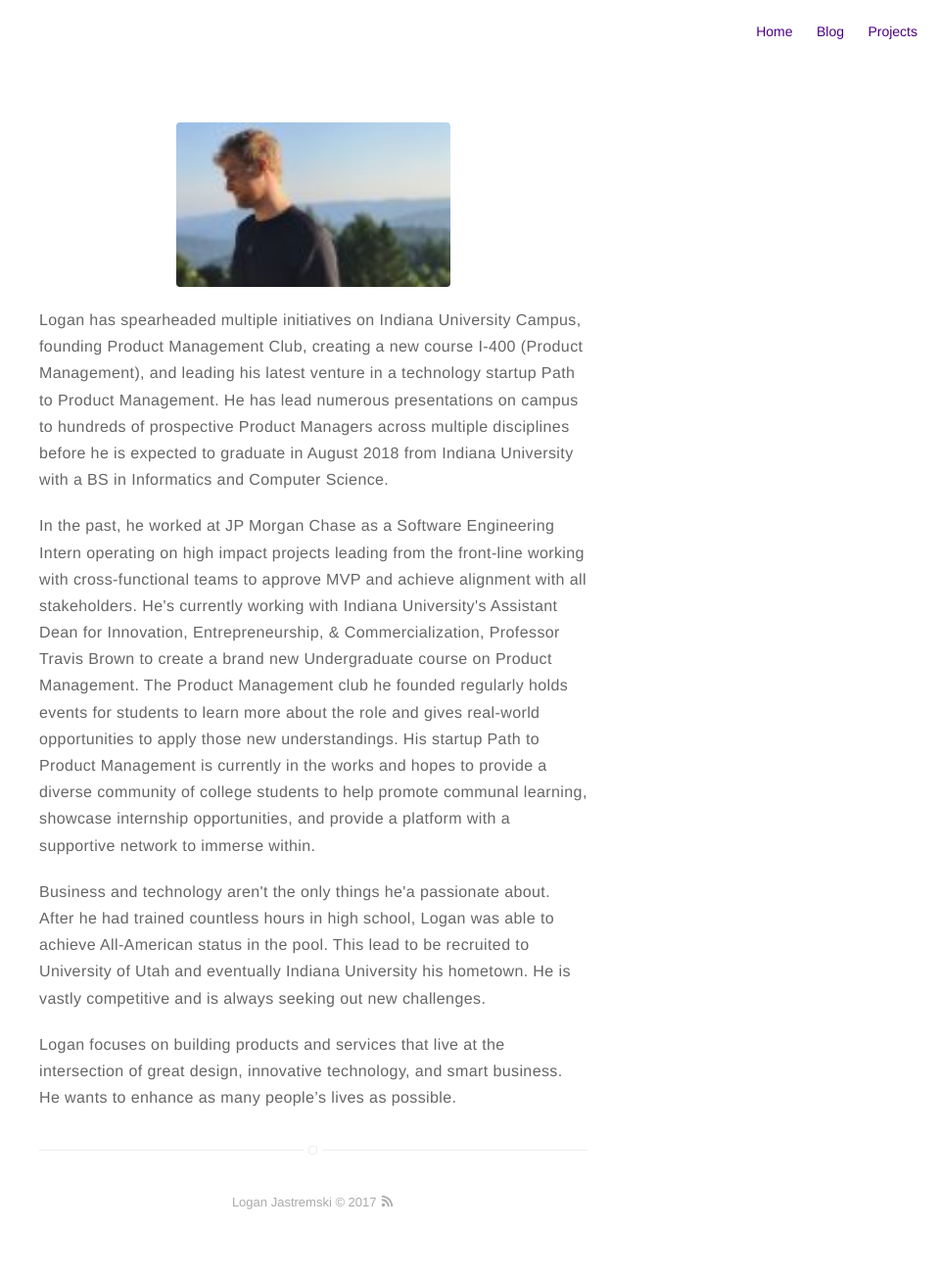
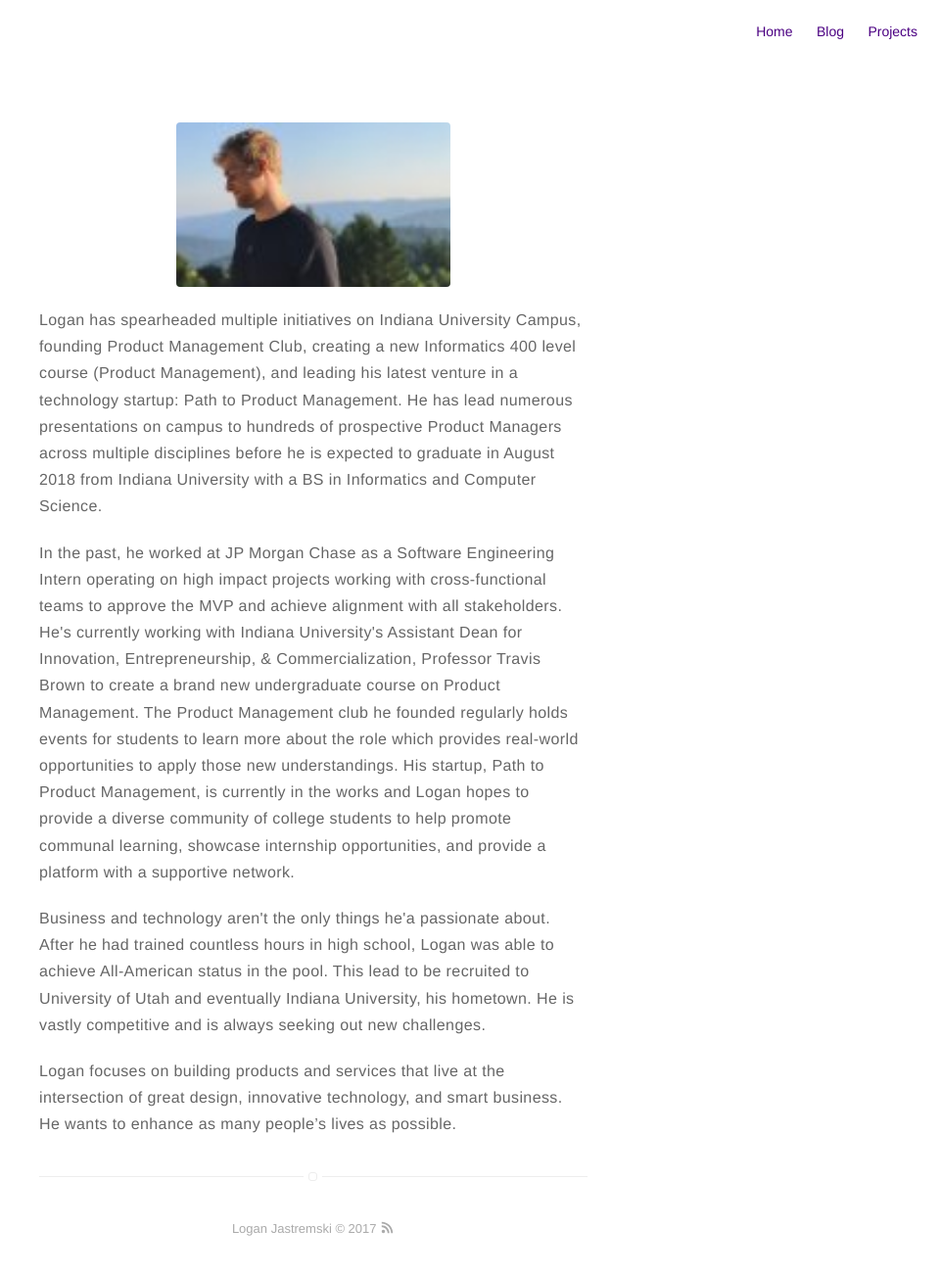
Before and after one commit to LoganJastremski/LoganJastremski.com, a Jekyll site: the page built from about.md, in a window 1280 px wide. Shown: the whole page at 98% size, without its empty margins (320-1280 px from the left). Built offline with Jekyll 4.4.1, drawn with Linux system fonts in a browser that asks for light colours; before the commit the page ends 1275 px from its top, so only the background shows below that.

Commit message:
Commiting about changes

```diff
--- a/about.md
+++ b/about.md
@@ -4,10 +4,10 @@ layout: page
 ---
 ![Profile Image]({{ site.url }}/{{ site.picture }})
 
-<p>Logan has spearheaded multiple initiatives on Indiana University Campus, founding Product Management Club, creating a new course I-400 (Product Management), and leading his latest venture in a technology startup Path to Product Management. He has lead numerous presentations on campus to hundreds of prospective Product Managers across multiple disciplines before he is expected to graduate in August 2018 from Indiana University with a BS in Informatics and Computer Science.</p>
+<p>Logan has spearheaded multiple initiatives on Indiana University Campus, founding Product Management Club, creating a new Informatics 400 level course (Product Management), and leading his latest venture in a technology startup: Path to Product Management. He has lead numerous presentations on campus to hundreds of prospective Product Managers across multiple disciplines before he is expected to graduate in August 2018 from Indiana University with a BS in Informatics and Computer Science.</p>
 
-<p>In the past, he worked at JP Morgan Chase as a Software Engineering Intern operating on high impact projects leading from the front-line working with cross-functional teams to approve MVP and achieve alignment with all stakeholders. He's currently working with Indiana University's Assistant Dean for Innovation, Entrepreneurship, & Commercialization, Professor Travis Brown to create a brand new Undergraduate course on Product Management. The Product Management club he founded regularly holds events for students to learn more about the role and gives real-world opportunities to apply those new understandings. His startup Path to Product Management is currently in the works and hopes to provide a diverse community of college students to help promote communal learning, showcase internship opportunities, and provide a platform with a supportive network to immerse within.</p>
+<p>In the past, he worked at JP Morgan Chase as a Software Engineering Intern operating on high impact projects working with cross-functional teams to approve the MVP and achieve alignment with all stakeholders. He's currently working with Indiana University's Assistant Dean for Innovation, Entrepreneurship, & Commercialization, Professor Travis Brown to create a brand new undergraduate course on Product Management. The Product Management club he founded regularly holds events for students to learn more about the role which provides real-world opportunities to apply those new understandings. His startup, Path to Product Management, is currently in the works and Logan hopes to provide a diverse community of college students to help promote communal learning, showcase internship opportunities, and provide a platform with a supportive network.</p>
 
-<p>Business and technology aren't the only things he'a passionate about. After he had trained countless hours in high school, Logan was able to achieve All-American status in the pool. This lead to be recruited to University of Utah and eventually Indiana University his hometown. He is vastly competitive and is always seeking out new challenges.</p>
+<p>Business and technology aren't the only things he'a passionate about. After he had trained countless hours in high school, Logan was able to achieve All-American status in the pool. This lead to be recruited to University of Utah and eventually Indiana University, his hometown. He is vastly competitive and is always seeking out new challenges.</p>
 
 <p>Logan focuses on building products and services that live at the intersection of great design, innovative technology, and smart business. He wants to enhance as many people’s lives as possible.</p>
```
